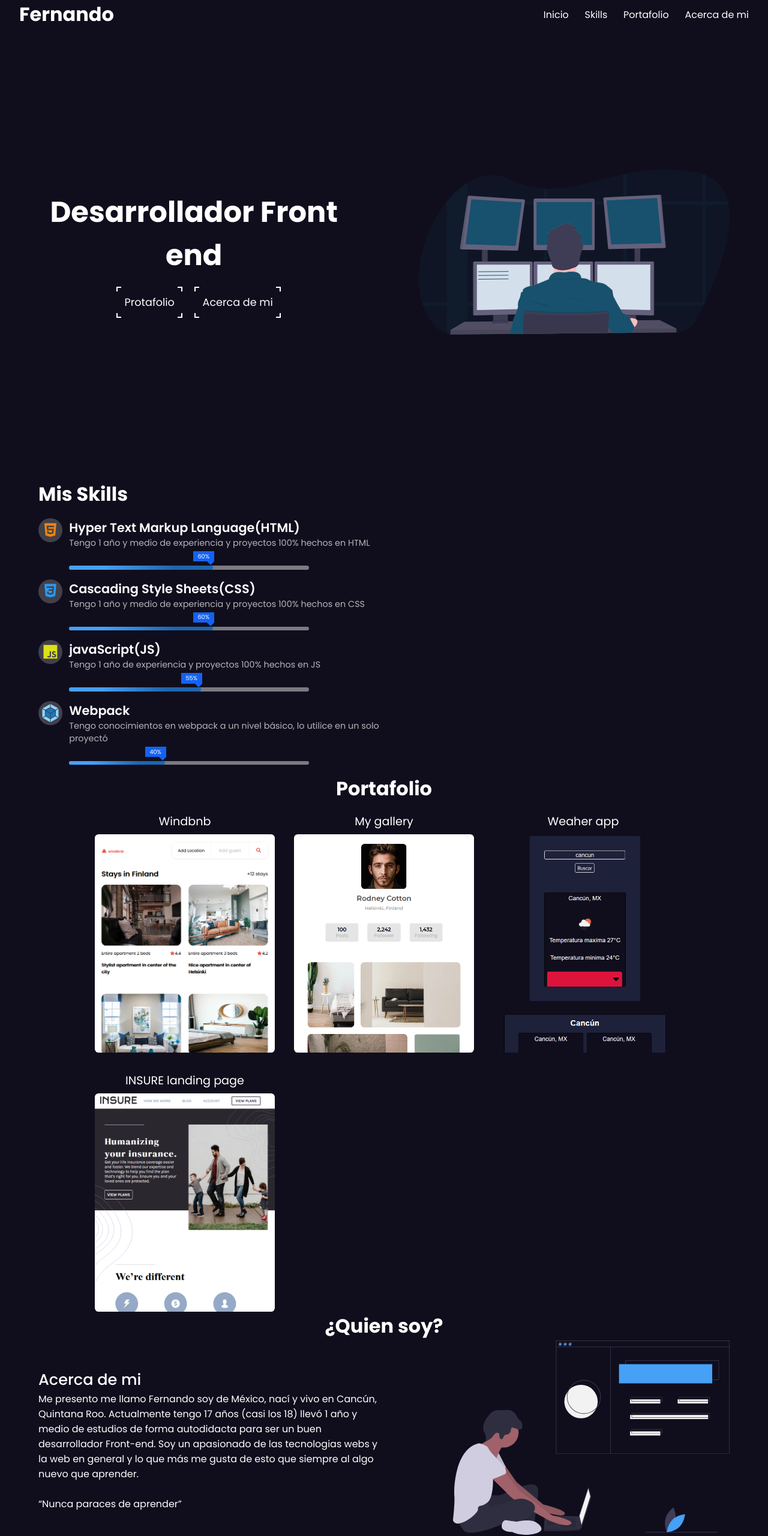
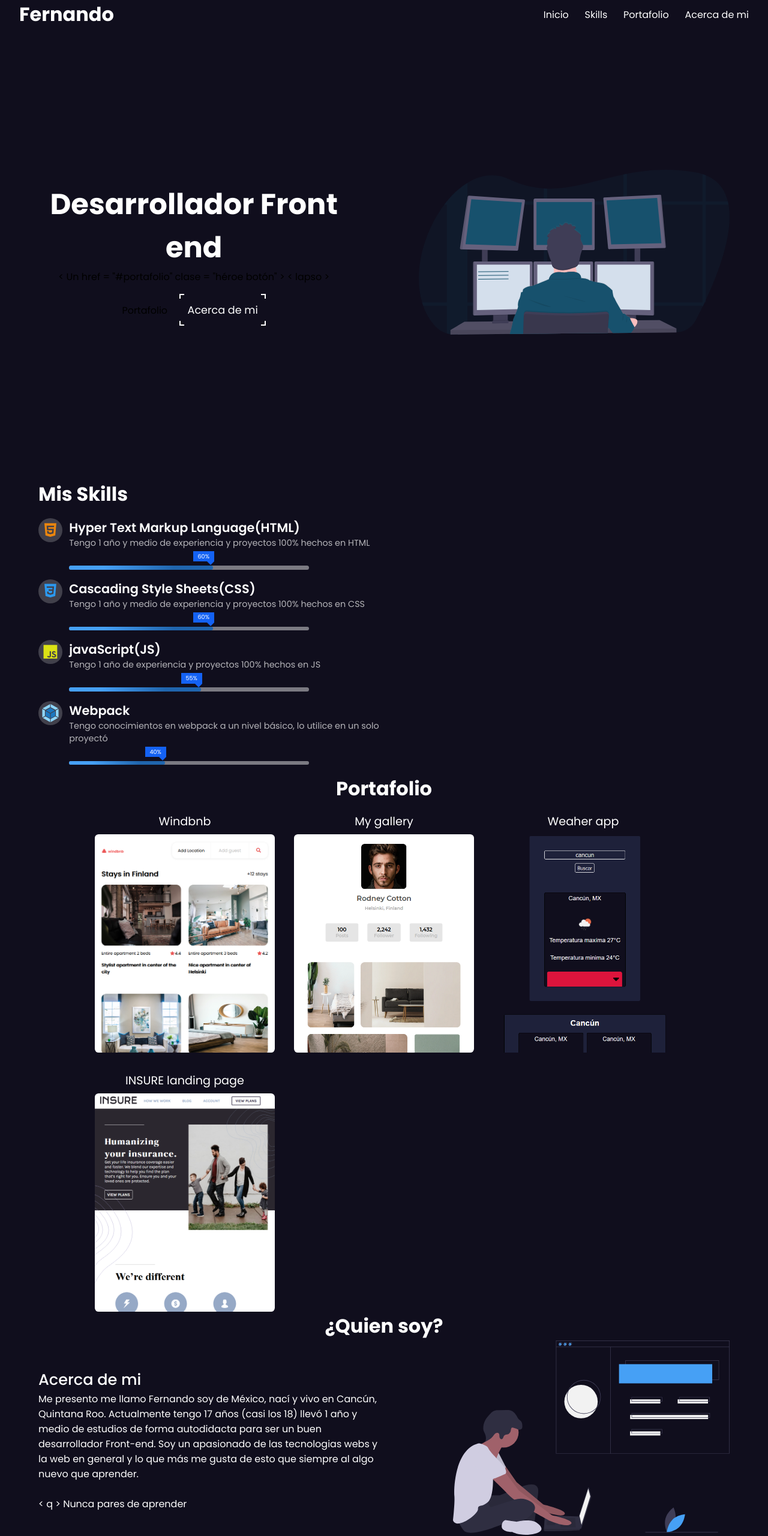
Before and after one commit to fernando-delgado-2003/Portafolio, a plain HTML site: page index.html in a window 1280 px wide. Shown: the top 2561 px of the page at 60% size. Drawn offline with nearby package versions, Linux system fonts and the light colour scheme.

Commit message:
Update index.html

```diff
--- a/index.html
+++ b/index.html
@@ -33,7 +33,7 @@
                 <div class="hero-info">
                     <h2>Desarrollador Front end</h2>
                     <span class="hero_container-btns">
-                        <a href="#portafolio" class="hero-button"><span>Protafolio</span></a>
+                        < Un  href = "#portafolio"  clase = "héroe botón" > < lapso > Portafolio </ envergadura > </ a >
                         <a href="#acerca-de" class="hero-button"><span>Acerca de mi</span></a>
                     </span>
 
@@ -210,7 +210,7 @@
                             que siempre al algo nuevo que aprender.
                         </p>
                         <br>
-                        <q>Nunca paraces de aprender</q>
+                        < q > Nunca pares de aprender </ q >
                     </div>
 
                     <div class="acerca-de_img">
```
